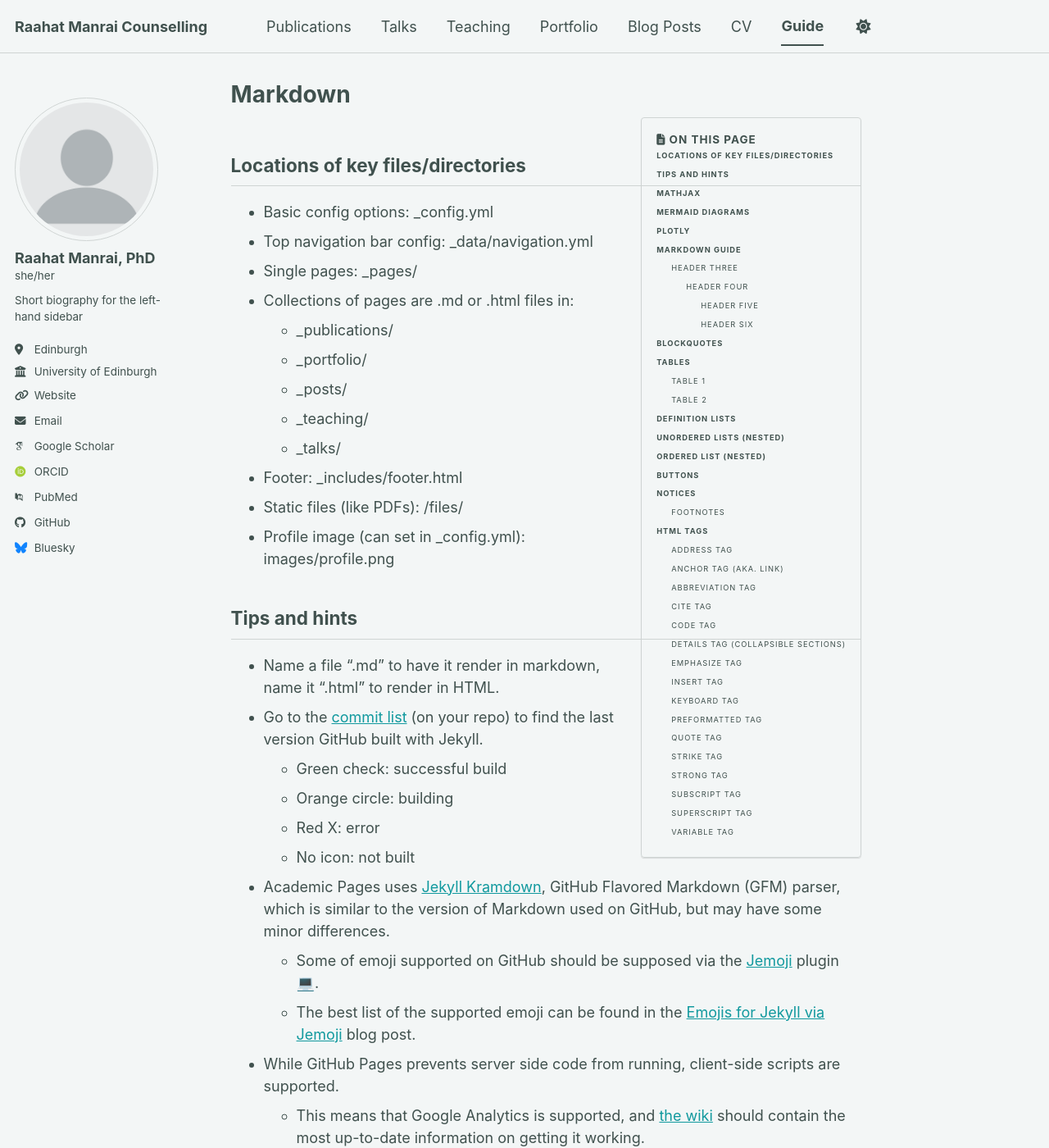
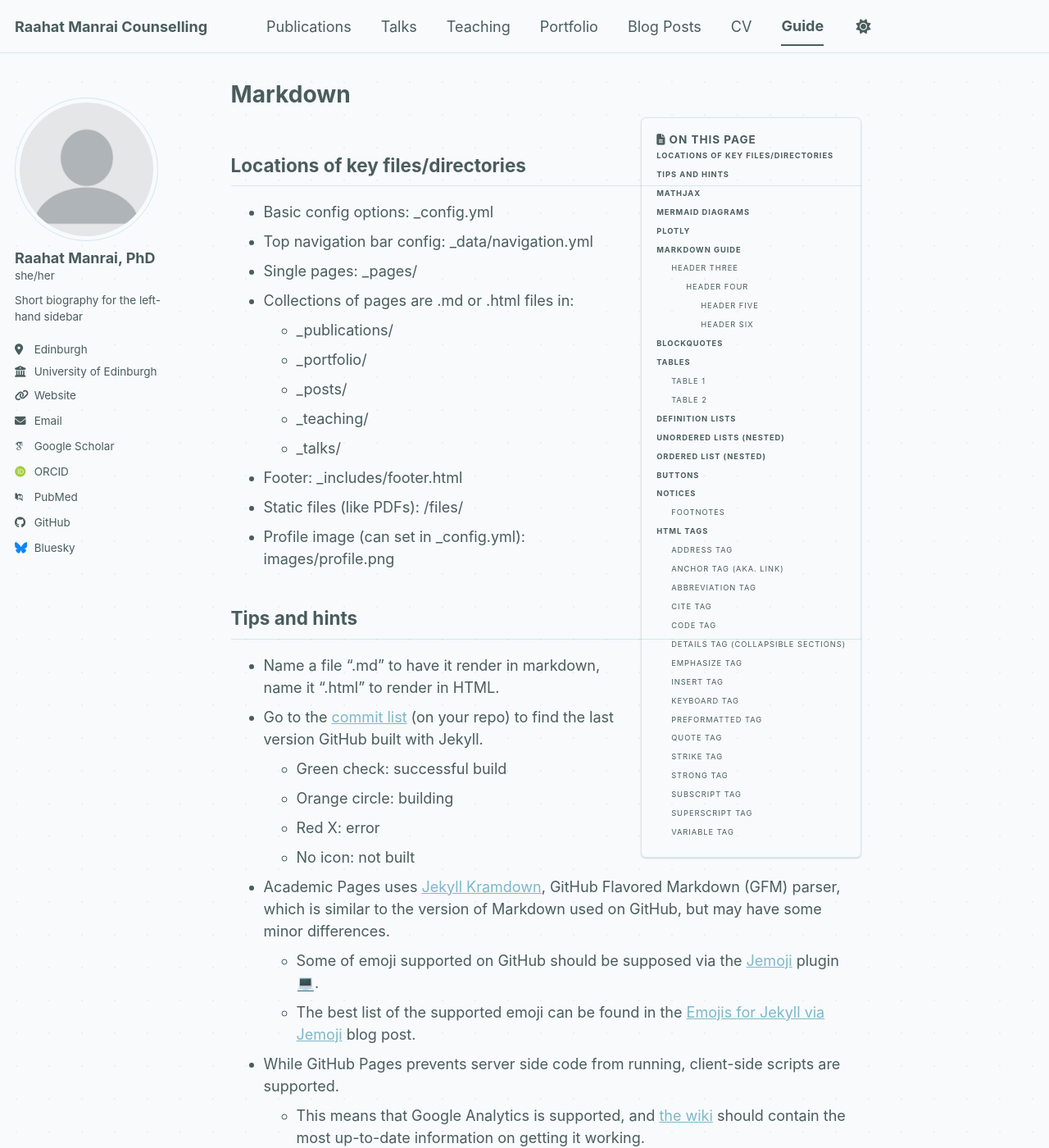
Before and after one commit to RaahatManrai/RaahatManrai.github.io, a Jekyll site: the page built from _pages/markdown.md, in a window 1280 px wide and 1400 px high. Shown: the whole window at 82% size. Built offline with Jekyll 4.4.1, drawn with Linux system fonts in a browser that asks for light colours; emoji names are drawn with the system emoji font; some web fonts are replaced; a script bundle is joined from its source files by our own code; library files that are not in the unit come from our copies.

Commit message:
changing themes to pastel and pattern

```diff
--- a/_config.yml
+++ b/_config.yml
@@ -8,7 +8,7 @@
 
 # Basic Site Settings
 locale                   : "en-US"
-site_theme               : "mint" # The available themes options are "default", "air", "sunrise", "mint", "dirt", "contrast" and "pastel"
+site_theme               : "pastel" # The available themes options are "default", "air", "sunrise", "mint", "dirt", "contrast" and "pastel"
 title                    : "Raahat Manrai Counselling"
 title_separator          : "-"
 name                     : &name "Your Name"
--- a/_sass/theme/_pastel_light.scss
+++ b/_sass/theme/_pastel_light.scss
@@ -60,3 +60,13 @@
 footer {
   color: #{$text};
 }
+
+/* Subtle CSS background pattern */
+body {
+  background-image: radial-gradient(
+    circle at 20px 20px,
+    rgba(110, 181, 196, 0.12) 1.5px,
+    transparent 0
+  );
+  background-size: 40px 40px;
+}
```
